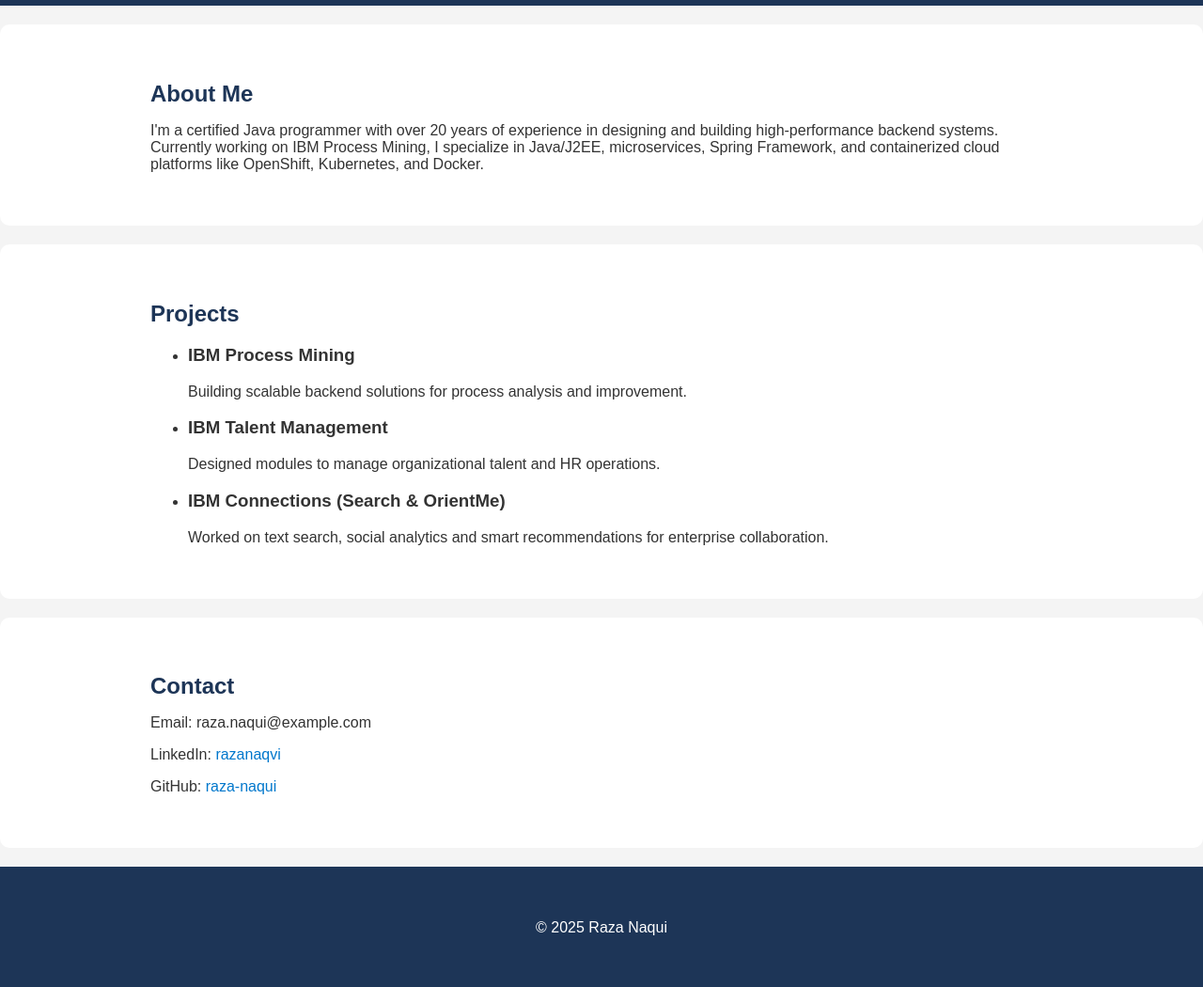
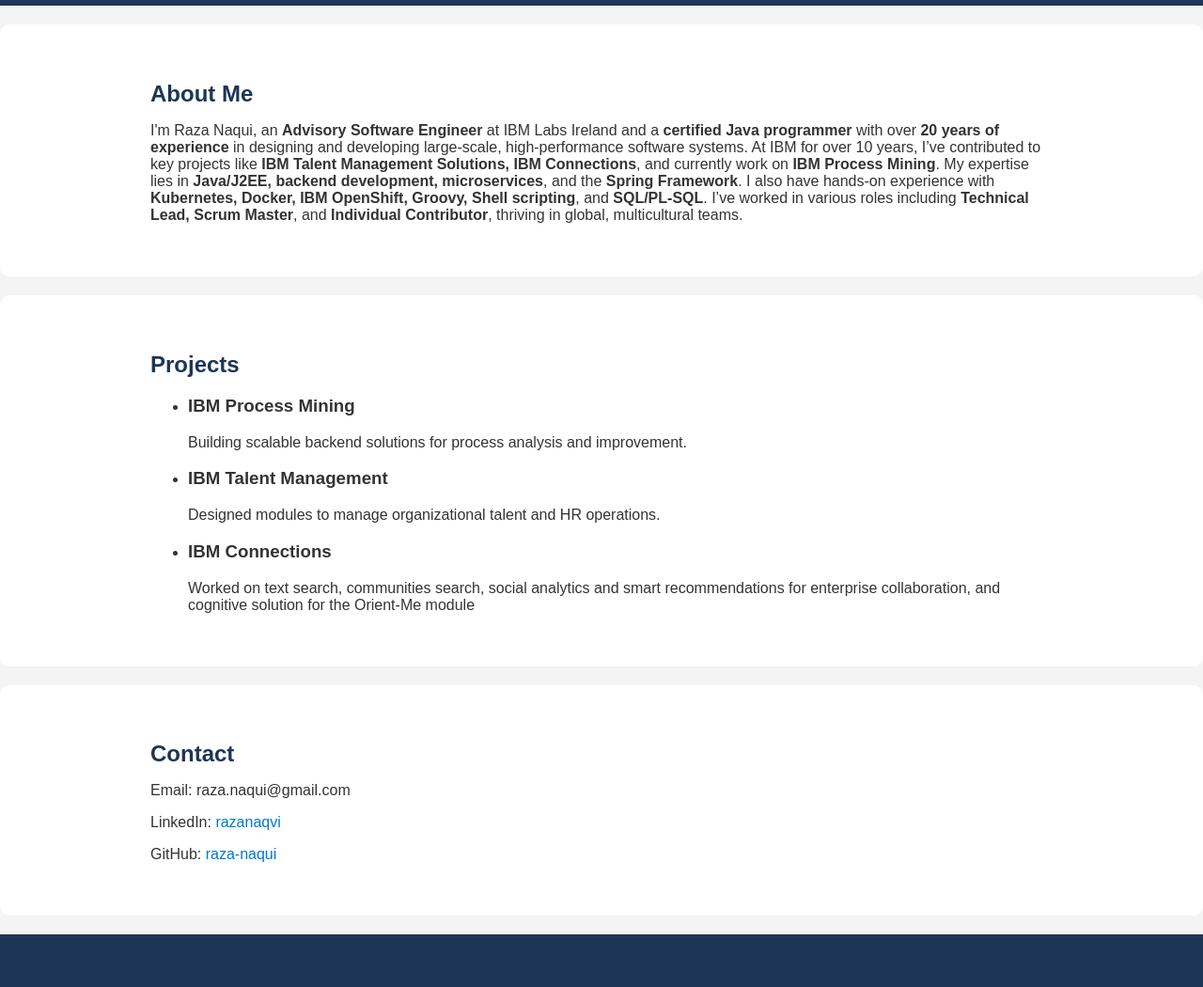
Before and after one commit to raza-naqui/raza-naqui.github.io, a plain HTML site: page index.html in a window 1280 px wide. Shown: the part 260-1310 px from the top of the page at 94% size. Drawn offline with Linux system fonts and the light colour scheme.

Commit message:
Update index.html

```diff
--- a/index.html
+++ b/index.html
@@ -19,7 +19,9 @@
     <div class="container">
       <h2>About Me</h2>
       <p>
-        I'm a certified Java programmer with over 20 years of experience in designing and building high-performance backend systems. Currently working on IBM Process Mining, I specialize in Java/J2EE, microservices, Spring Framework, and containerized cloud platforms like OpenShift, Kubernetes, and Docker.
+        I'm Raza Naqui, an <b>Advisory Software Engineer</b> at IBM Labs Ireland and a <b>certified Java programmer</b> with over <b>20 years of experience</b> in designing and developing large-scale, high-performance software systems.
+        At IBM for over 10 years, I’ve contributed to key projects like <b>IBM Talent Management Solutions, IBM Connections</b>, and currently work on <b>IBM Process Mining</b>. My expertise lies in <b>Java/J2EE, backend development, microservices</b>, and the <b>Spring Framework</b>.
+        I also have hands-on experience with <b>Kubernetes, Docker, IBM OpenShift, Groovy, Shell scripting</b>, and <b>SQL/PL-SQL</b>. I’ve worked in various roles including <b>Technical Lead, Scrum Master</b>, and <b>Individual Contributor</b>, thriving in global, multicultural teams.
       </p>
     </div>
   </section>
@@ -37,8 +39,8 @@
           <p>Designed modules to manage organizational talent and HR operations.</p>
         </li>
         <li>
-          <h3>IBM Connections (Search & OrientMe)</h3>
-          <p>Worked on text search, social analytics and smart recommendations for enterprise collaboration.</p>
+          <h3>IBM Connections</h3>
+          <p>Worked on text search, communities search, social analytics and smart recommendations for enterprise collaboration, and cognitive solution for the Orient-Me module</p>
         </li>
       </ul>
     </div>
@@ -47,7 +49,7 @@
   <section class="contact">
     <div class="container">
       <h2>Contact</h2>
-      <p>Email: raza.naqui@example.com</p>
+      <p>Email: raza.naqui@gmail.com</p>
       <p>LinkedIn: <a href="https://www.linkedin.com/in/razanaqvi" target="_blank">razanaqvi</a></p>
       <p>GitHub: <a href="https://github.com/raza-naqui" target="_blank">raza-naqui</a></p>
     </div>
```
